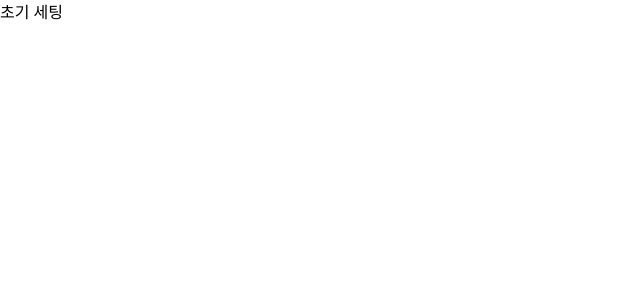
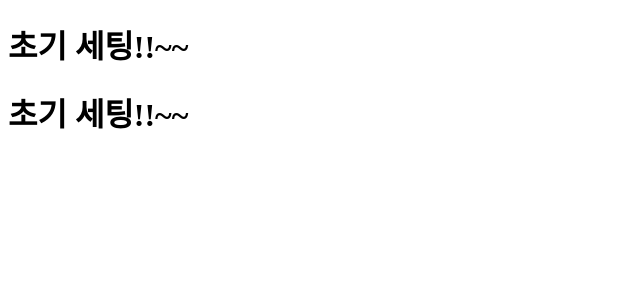
Before and after one commit to aligo-ligo/aligo_oligo_frontend, a Next.js app: page / in a window 1280 px wide. Shown: the top 300 px of the page, without its empty margins (0-640 px from the left). Built offline with nearby package versions, Linux system fonts and the light colour scheme.

Commit message:
Setting : react-query CSR 컴포넌트에서 초기 세팅

```diff
--- a/package.json
+++ b/package.json
@@ -10,6 +10,7 @@
   },
   "dependencies": {
     "@tanstack/react-query": "^4.29.12",
+    "@tanstack/react-query-devtools": "^4.29.12",
     "@types/node": "20.2.5",
     "@types/react": "18.2.9",
     "@types/react-dom": "18.2.4",
--- a/src/app/layout.tsx
+++ b/src/app/layout.tsx
@@ -1,5 +1,4 @@
-import './globals.css'
-
+import Providers from "../utils/provider"
 
 export const metadata = {
   title: 'Create Next App',
@@ -13,7 +12,9 @@ export default function RootLayout({
 }) {
   return (
     <html lang='ko'>
-      <body>{children}</body>
+      <body>
+        <Providers>{children}</Providers>
+      </body>
     </html>
   )
 }
--- a/src/app/page.tsx
+++ b/src/app/page.tsx
@@ -3,9 +3,8 @@
 export default function Home() {
   return (
     <main>
-      <div>
-        초기 세팅
-      </div>
+      <h1 className="text-3xl">초기 세팅!!~~</h1>
+      <h1 className="text-3xl">초기 세팅!!~~</h1>
     </main>
   )
 }
--- /dev/null
+++ b/src/app/types.ts
@@ -0,0 +1,5 @@
+export type User = {
+  id: number;
+  name: string;
+  email: string;
+};
--- /dev/null
+++ b/src/utils/getQueryClient.ts
@@ -0,0 +1,5 @@
+import { QueryClient } from "@tanstack/query-core";
+import { cache } from "react";
+
+const getQueryClient = cache(() => new QueryClient());
+export default getQueryClient;
--- /dev/null
+++ b/src/utils/provider.tsx
@@ -0,0 +1,26 @@
+'use client'
+
+import {QueryClientProvider, QueryClient} from "@tanstack/react-query"
+import { ReactQueryDevtools} from '@tanstack/react-query-devtools'
+import { useState } from "react"
+
+const Providers = ({children} : React.PropsWithChildren) => {
+  const [client] = useState(
+    new QueryClient({
+      defaultOptions : {
+        queries: {
+          staleTime : 5000
+        }
+      }
+    })
+  )
+
+  return (
+    <QueryClientProvider client={client}>
+      {children}
+      <ReactQueryDevtools initialIsOpen={false} />
+    </QueryClientProvider>
+  )
+}
+
+export default Providers;
--- a/tailwind.config.js
+++ b/tailwind.config.js
@@ -1,7 +1,8 @@
 /** @type {import('tailwindcss').Config} */
 module.exports = {
   content: [
-    './src/**/**/*.{js,ts,jsx,tsx,mdx}',
+    './src/app/**/*.{js,ts,jsx,tsx,mdx}',
+    './src/components/**/*.{js,ts,jsx,tsx,mdx}',
   ],
   theme: {
     extend: {
```
Also changed, not shown: src/utils/hydrate.client.tsx (added, +9 -0 lines), 1 other file (tests, documents, lock files or other folders).
